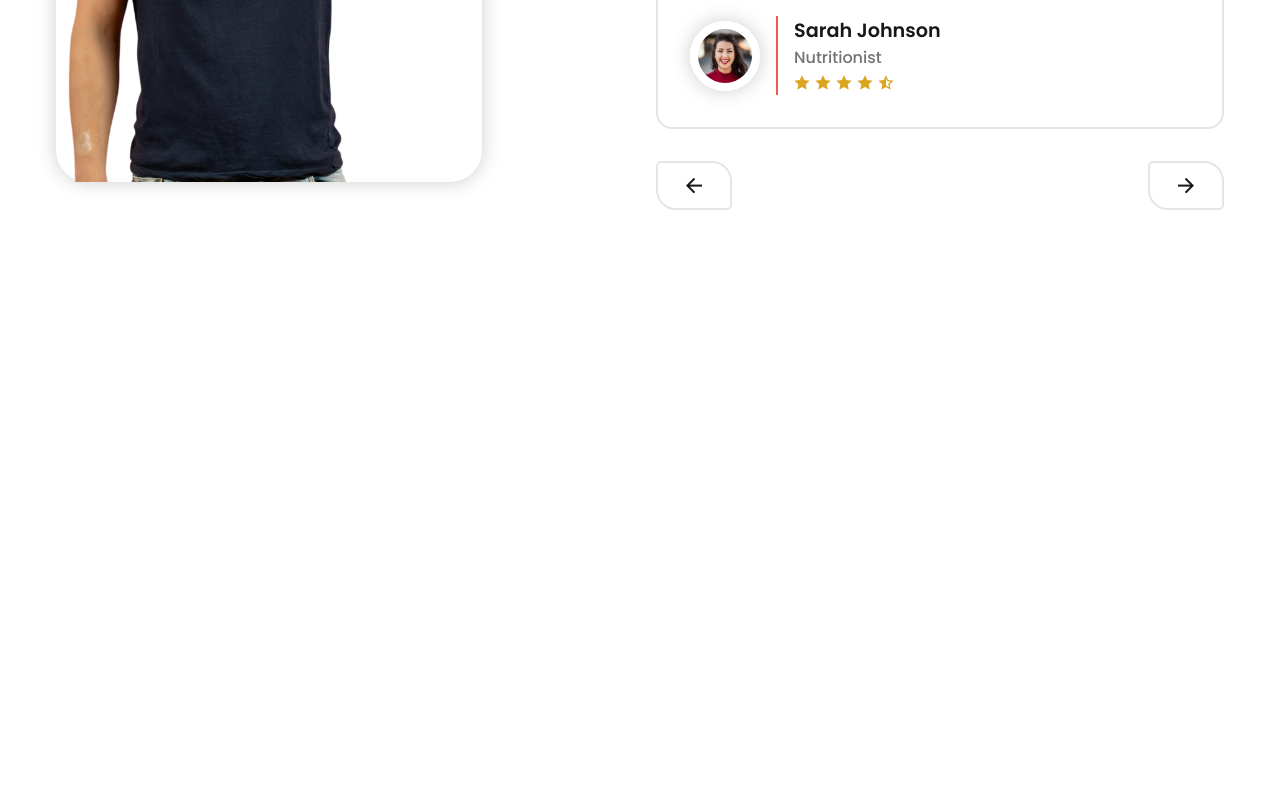
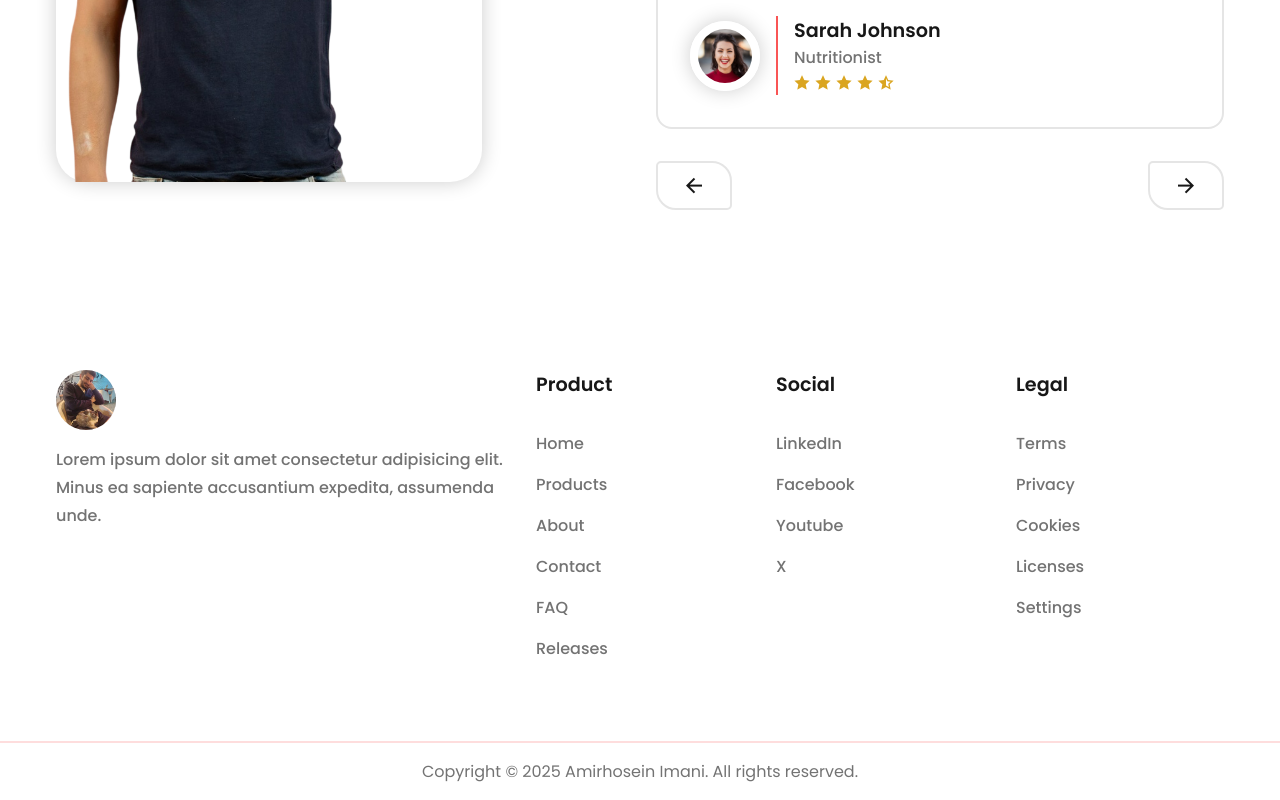
Before and after one commit to Amirhosein-Imani/restaurant-website, a plain HTML site: page index.html in a window 1280 px wide. Shown: the part 3567-4367 px from the top of the page. Before the commit the page ends 3857 px from the top, so only its background shows below. Drawn offline with nearby package versions, Linux system fonts and the light colour scheme.

Commit message:
Work on footer & Finish project

```diff
--- a/index.html
+++ b/index.html
@@ -568,6 +568,77 @@
     </section>
 
 
+    <footer>
+
+        <div class="section__container footer__container">
+
+            <div class="footer__col">
+
+                <a href="#" class="footer__logo"><img src="assets/Amirhosein-Imani.jpg" alt="Amirhosein Imani"></a>
+
+                <p>Lorem ipsum dolor sit amet consectetur adipisicing elit. Minus ea sapiente accusantium expedita, assumenda unde.</p>
+
+            </div>
+
+            <div class="footer__col">
+
+                <h4>Product</h4>
+
+                <ul class="footer__links">
+
+                    <li><a href="#">Home</a></li>
+                    <li><a href="#">Products</a></li>
+                    <li><a href="#">About</a></li>
+                    <li><a href="#">Contact</a></li>
+                    <li><a href="#">FAQ</a></li>
+                    <li><a href="#">Releases</a></li>
+
+                </ul>
+
+            </div>
+
+            <div class="footer__col">
+
+                <h4>Social</h4>
+
+                <ul class="footer__links">
+
+                    <li><a href="#">LinkedIn</a></li>
+                    <li><a href="#">Facebook</a></li>
+                    <li><a href="#">Youtube</a></li>
+                    <li><a href="#">X</a></li>
+
+                </ul>
+
+            </div>
+
+            <div class="footer__col">
+
+                <h4>Legal</h4>
+
+                <ul class="footer__links">
+
+                    <li><a href="#">Terms</a></li>
+                    <li><a href="#">Privacy</a></li>
+                    <li><a href="#">Cookies</a></li>
+                    <li><a href="#">Licenses</a></li>
+                    <li><a href="#">Settings</a></li>
+
+                </ul>
+
+            </div>
+
+        </div>
+
+        <div class="footer__bar">
+
+            Copyright © 2025 Amirhosein Imani. All rights reserved.
+
+        </div>
+
+    </footer>
+
+
     <script src="https://unpkg.com/scrollreveal"></script>
     <script src="https://cdn.jsdelivr.net/npm/swiper@11/swiper-bundle.min.js"></script>
     <script src="main.js"></script>
--- a/style.css
+++ b/style.css
@@ -677,6 +677,56 @@ nav {
 }
 
 
+/* ---------- FOOTER ---------- */
+
+
+.footer__container {
+    display: grid;
+    gap: 4rem 2rem;
+}
+
+.footer__logo img {
+    margin-bottom: 1rem;
+    max-width: 60px;
+    border-radius: 100%;
+}
+
+.footer__col p {
+    font-size: 1rem;
+    font-weight: 500;
+    line-height: 1.75rem;
+    color: var(--text-light);
+}
+
+.footer__col h4 {
+    margin-bottom: 2rem;
+    font-size: 1.2rem;
+    font-weight: 600;
+    color: var(--text-dark);
+}
+
+.footer__links {
+    display: grid;
+    gap: 1rem;
+}
+
+.footer__links a {
+    font-weight: 500;
+    color: var(--text-light);
+}
+
+.footer__links a:hover {
+    color: var(--primary-color);
+}
+
+.footer__bar {
+    padding: 1rem;
+    color: var(--text-light);
+    text-align: center;
+    border-top: 2px solid rgba(249, 85, 85, 0.2);
+}
+
+
 /* ---------- MEDIA QUERIES ---------- */
 
 
@@ -695,6 +745,14 @@ nav {
 
 
     .service__grid {
+        grid-template-columns: repeat(2 , 1fr);
+    }
+
+
+    /* ---------- FOOTER ---------- */
+
+
+    .footer__container {
         grid-template-columns: repeat(2 , 1fr);
     }
 
@@ -842,6 +900,18 @@ nav {
         padding: 1.5rem;
     }
 
+
+    /* ---------- FOOTER ---------- */
+
+
+    .footer__container {
+        grid-template-columns: repeat(5 , 1fr);
+    }
+
+    .footer__col:nth-child(1) {
+        grid-column: 1/3;
+    }
+
 }
 
 
```
